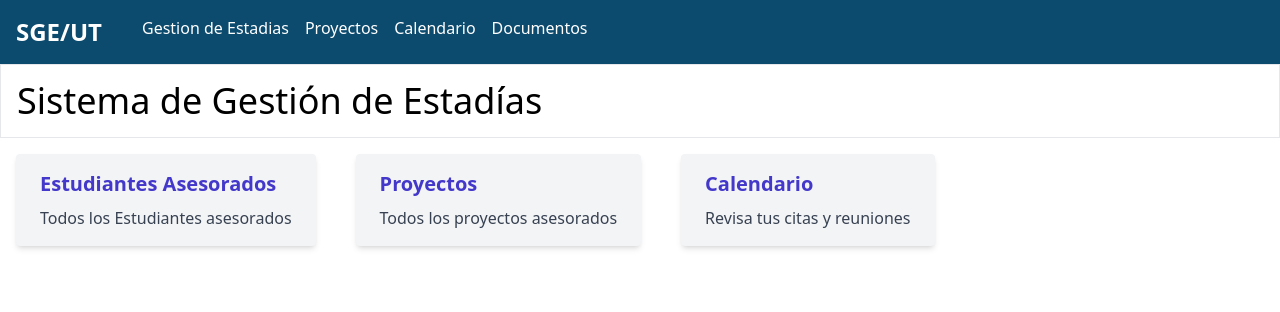
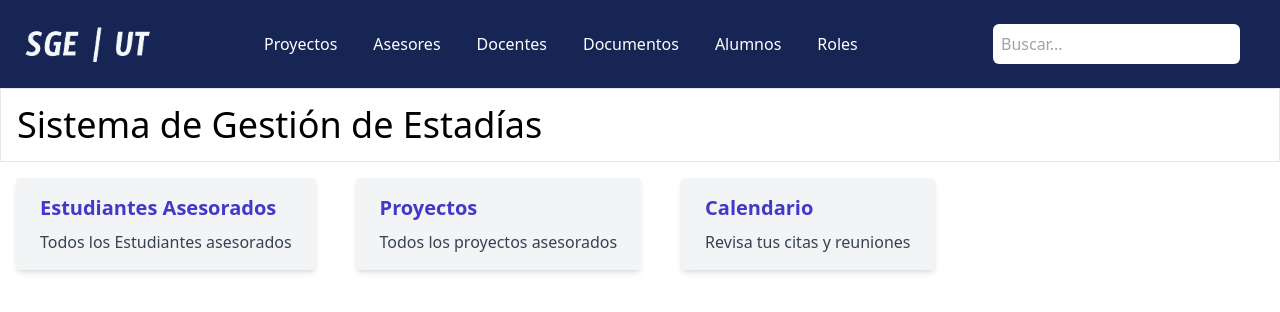
Before and after one commit to AlexUT22393235/integradora_proyecto, a React (Create React App) app: page /DashAsesor in a window 1280 px wide. Shown: the top 312 px of the page. Built offline with nearby package versions, Linux system fonts and the light colour scheme.

Commit message:
Donacion_libro_navbar_logo

```diff
--- a/src/components/Header.js
+++ b/src/components/Header.js
@@ -1,19 +1,41 @@
-import React from 'react'
+import React from 'react';
+import { Link } from 'react-router-dom';
 
-function Header() {
-    return (
-        <>
-        <header className=' bg-sky-900 p-4 flex'>
-        <h1 className='text-2xl font-bold text-white mr-10'>SGE/UT</h1>
-            <ul className='flex text-white'>
-                <li className='mr-4'>Gestion de Estadias</li>
-                <li className='mr-4'>Proyectos</li>
-                <li className='mr-4'>Calendario</li>
-                <li className='mr-4'>Documentos</li>
-            </ul>
-        </header>
-        </>
-    )
-}
+const Header = () => {
+  return (
+    <nav className="flex items-center justify-between p-6 bg-blue-950">
+      <div className="flex items-center space-x-8">
+        <Link to='/'>
+        <img
+          src="/logo.png"
+          alt="Logo"
+          className="w-auto mr-20 h-9 max-w-32"
+        />
+        </Link>
 
-export default Header
+        <div className="italic font-thin space-x-9">
+          <Link to='Control'>
+          <button className="text-white">Proyectos</button>
+          </Link>
+          <button className="text-white">Asesores</button>
+          <button className="text-white">Docentes</button>
+          <button className="text-white">Documentos</button>
+          <Link to='Tabla'>
+          <button className="text-white">Alumnos</button>
+          </Link>
+          <button className="text-white">Roles</button>
+        </div>
+      </div>
+
+      <div className="flex items-center">
+        <input
+          type="text"
+          placeholder="Buscar..."
+          className="p-2 mr-4 bg-white rounded-md"
+        />
+      </div>
+    </nav>
+  );
+};
+
+export default Header;
--- a/src/pages/DonacionLibro.js
+++ b/src/pages/DonacionLibro.js
@@ -5,16 +5,17 @@ function DonacioLibro() {
     return (
         <>
             <Header />
+            <h1 className="mb-6 text-2xl font-bold text-gray-700">Donación de Libros</h1>
+                    <hr className="mb-6 border-gray-400" />
             <div className="flex min-h-screen">
-                <div className="flex-grow p-8 bg-white rounded shadow-md">
-                    <h1 className="mb-6 text-2xl font-bold text-gray-700">Donación de Libros</h1>
-                    <hr className="mb-6 border-gray-400" /> {/* Línea horizontal */}
+                <div className="flex-grow p-8 bg-white ">
+
                     <div className="mb-4" >
                         <div className="relative mb-4">
                             <label htmlFor="title" className="block mb-2 text-sm font-bold text-gray-700">
                                 Título del Libro
                             </label>
-                            <div className="border-2 border-gray-300 rounded-lg">
+                            <div className="border-2 rounded-lg border-sky-900">
                                 <input
                                     id="title"
                                     type="text"
@@ -30,7 +31,7 @@ function DonacioLibro() {
                             id="payment-doc"
                             type="text"
                             placeholder="Documento de pago"
-                            className="w-full px-4 py-2 text-gray-700 bg-transparent border-2 border-gray-300 rounded-lg focus:outline-none"
+                            className="w-full px-4 py-2 text-gray-700 bg-transparent border-2 rounded-lg border-sky-900 focus:outline-none"
                         />
 
                         <label htmlFor="isbn" className="block mb-2 text-sm font-bold text-gray-700">
@@ -40,7 +41,7 @@ function DonacioLibro() {
                             id="isbn"
                             type="text"
                             placeholder="0-7645-2641-3"
-                            className="w-full px-4 py-2 text-gray-700 bg-transparent border-2 border-gray-300 rounded-lg focus:outline-none"
+                            className="w-full px-4 py-2 text-gray-700 bg-transparent border-2 rounded-lg border-sky-900 focus:outline-none"
                         />
 
                         <div className="flex items-center justify-between mt-4"> {/* Margen superior para los botones */}
```
Also changed, not shown: public/logo.png (added).
